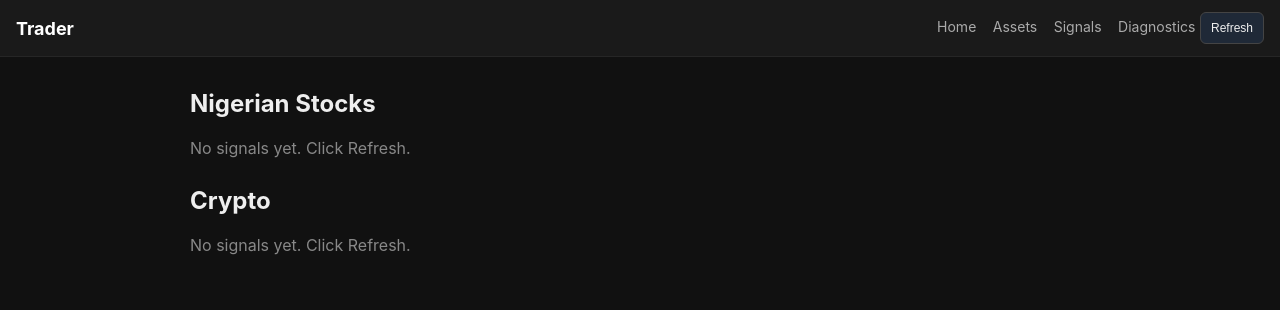
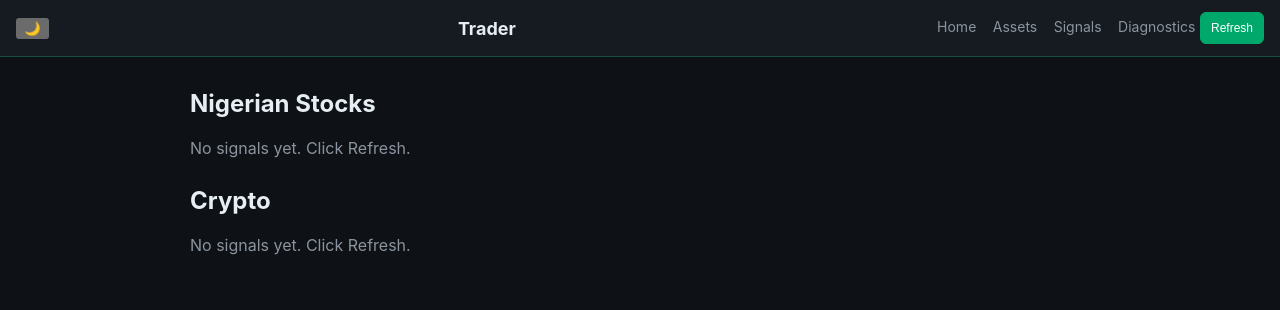
Before and after one commit to ositatochi/trader_system, a Flask app: page / in a window 1280 px wide. Shown: the top 310 px of the page. Run offline with Flask 3, Linux system fonts and the light colour scheme; data that the repository does not hold is empty.

Commit message:
feat(ui): nigerian/emerald green theme with dark+light toggle in topbar

```diff
--- a/static/style.css
+++ b/static/style.css
@@ -1,6 +1,40 @@
+:root {
+  color-scheme: dark;
+  --bg: #0e1116;
+  --bg-elev: #161b22;
+  --border: #232a33;
+  --fg: #e6edf3;
+  --muted: #8b949e;
+  --accent: #00a86b;
+  --accent-fg: #ffffff;
+  --buy: #00c774;
+  --sell: #ef4444;
+  --badge-stock-bg: color-mix(in srgb, var(--accent) 18%, var(--bg-elev));
+  --badge-stock-fg: #65e6ae;
+  --badge-crypto-bg: color-mix(in srgb, var(--accent) 12%, var(--bg-elev));
+  --badge-crypto-fg: #9af0c8;
+}
+
+:root[data-theme="light"] {
+  color-scheme: light;
+  --bg: #f6f8fa;
+  --bg-elev: #ffffff;
+  --border: #d0d7de;
+  --fg: #1f2328;
+  --muted: #57606a;
+  --accent: #007a4d;
+  --accent-fg: #ffffff;
+  --buy: #067a46;
+  --sell: #b42318;
+  --badge-stock-bg: color-mix(in srgb, var(--accent) 12%, white);
+  --badge-stock-fg: #006b43;
+  --badge-crypto-bg: color-mix(in srgb, var(--accent) 8%, white);
+  --badge-crypto-fg: #005e3c;
+}
+
 body {
-  background-color: #111111;
-  color: #eeeeee;
+  background-color: var(--bg);
+  color: var(--fg);
   font-family: -apple-system, BlinkMacSystemFont, "Segoe UI", Roboto, Helvetica, Arial, sans-serif;
   margin: 0;
   padding: 0;
@@ -9,8 +43,8 @@
 .topbar {
   position: sticky;
   top: 0;
-  background: #1a1a1a;
-  border-bottom: 1px solid #262626;
+  background: var(--bg-elev);
+  border-bottom: 1px solid color-mix(in srgb, var(--accent) 28%, var(--border));
   padding: 12px 16px;
   display: flex;
   justify-content: space-between;
@@ -20,20 +54,20 @@
 }
 
 .topbar .brand a {
-  color: #fff;
+  color: var(--fg);
   font-weight: bold;
   font-size: 18px;
   text-decoration: none;
 }
 
 .topbar nav a {
-  color: #aaa;
+  color: var(--muted);
   text-decoration: none;
   margin-left: 12px;
   font-size: 14px;
 }
 
-.topbar nav a:hover { color: #fff; }
+.topbar nav a:hover { color: var(--accent); }
 .refresh-form { display: inline; }
 
 .container {
@@ -43,8 +77,8 @@
 }
 
 .card {
-  background: #1a1a1a;
-  border: 1px solid #262626;
+  background: var(--bg-elev);
+  border: 1px solid var(--border);
   border-radius: 6px;
   padding: 14px;
   margin-bottom: 12px;
@@ -62,30 +96,30 @@
   text-transform: uppercase;
 }
 
-.badge-stock { background: #1e3a8a; color: #93c5fd; }
-.badge-crypto { background: #78350f; color: #fde68a; }
-.signal-buy { color: #22c55e; font-weight: 700; }
-.signal-sell { color: #ef4444; font-weight: 700; }
+.badge-stock { background: var(--badge-stock-bg); color: var(--badge-stock-fg); }
+.badge-crypto { background: var(--badge-crypto-bg); color: var(--badge-crypto-fg); }
+.signal-buy { color: var(--buy); font-weight: 700; }
+.signal-sell { color: var(--sell); font-weight: 700; }
 
 .btn {
   min-height: 44px;
   padding: 10px 14px;
   border-radius: 6px;
-  border: 1px solid #444;
-  background: #222;
-  color: #eee;
+  border: 1px solid var(--border);
+  background: var(--bg-elev);
+  color: var(--fg);
   cursor: pointer;
 }
 
 .btn.small { min-height: 32px; padding: 4px 10px; font-size: 12px; }
-.btn.primary { background: #1f2937; }
+.btn.primary { background: var(--accent); border-color: var(--accent); color: var(--accent-fg); }
 .section-heading { margin-top: 28px; }
 
 table { width: 100%; border-collapse: collapse; font-size: 13px; }
-th, td { padding: 8px; border-bottom: 1px solid #262626; text-align: left; }
-th { color: #888; font-weight: normal; }
-a { color: #60a5fa; text-decoration: none; }
-.muted { color: #888; }
+th, td { padding: 8px; border-bottom: 1px solid var(--border); text-align: left; }
+th { color: var(--muted); font-weight: normal; }
+a { color: var(--accent); text-decoration: none; }
+.muted { color: var(--muted); }
 .small { font-size: 12px; }
 .micro { font-size: 10px; }
 
--- /dev/null
+++ b/static/theme.js
@@ -0,0 +1,16 @@
+(() => {
+  const button = document.getElementById("theme-toggle");
+  if (!button) return;
+
+  const updateButton = () => {
+    button.textContent = document.documentElement.dataset.theme === "light" ? "☀️" : "🌙";
+  };
+
+  updateButton();
+  button.addEventListener("click", () => {
+    const theme = document.documentElement.dataset.theme === "light" ? "dark" : "light";
+    document.documentElement.dataset.theme = theme;
+    try { localStorage.setItem("trader-theme", theme); } catch (_) {}
+    updateButton();
+  });
+})();
--- a/templates/base.html
+++ b/templates/base.html
@@ -3,13 +3,21 @@
 <head>
   <meta charset="utf-8">
   <meta name="viewport" content="width=device-width, initial-scale=1.0, viewport-fit=cover">
-  <meta name="theme-color" content="#111111">
+  <meta name="theme-color" content="#00a86b">
   <title>Trader - NGX + Crypto Analysis</title>
+  <script>
+    (() => {
+      let theme = "dark";
+      try { theme = localStorage.getItem("trader-theme") || "dark"; } catch (_) {}
+      document.documentElement.dataset.theme = theme === "light" ? "light" : "dark";
+    })();
+  </script>
   <link rel="manifest" href="/manifest.json">
   <link rel="stylesheet" href="{{ url_for('static', filename='style.css') }}">
 </head>
 <body>
   <div class="topbar">
+    <button id="theme-toggle" class="theme-toggle" aria-label="Toggle theme">🌙</button>
     <div class="brand"><a href="/">Trader</a></div>
     <nav>
       <a href="/">Home</a>
@@ -33,5 +41,6 @@
     {% endwith %}
     {% block content %}{% endblock %}
   </main>
+  <script src="{{ url_for('static', filename='theme.js') }}"></script>
 </body>
 </html>
```
Also changed, not shown: static/manifest.json.
